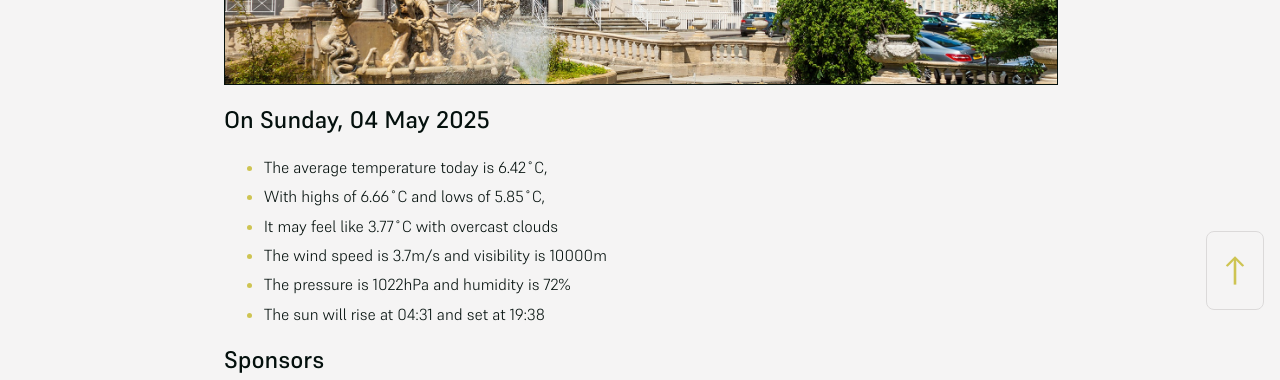
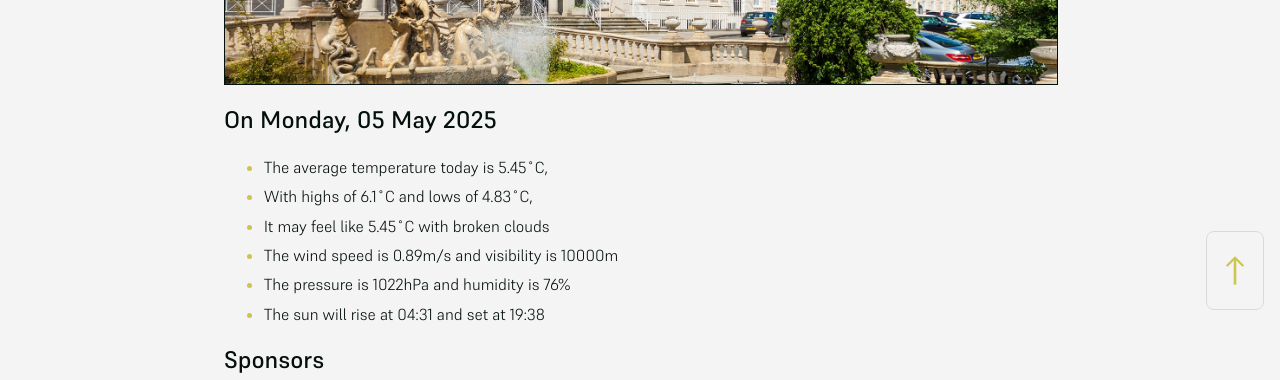
Before and after one commit to mat-0/cheltenham-open-data, a Jekyll site: the page built from index.md, in a window 1280 px wide. Shown: the part 574-954 px from the top of the page. Built offline with Jekyll 4.4.1, drawn with Linux system fonts in a browser that asks for light colours.

Commit message:
Updated 2025-05-05 01:24:34

```diff
--- a/index.md
+++ b/index.md
@@ -8,13 +8,13 @@ seo: Menu
 ![Logo](/images/logo.jpg){:width="832px"}
 
 <!-- weather_marker starts -->
-## On Sunday, 04 May 2025
+## On Monday, 05 May 2025
 
-- The average temperature today is 6.42˚C,
-- With highs of 6.66˚C and lows of 5.85˚C,
-- It may feel like 3.77˚C with overcast clouds
-- The wind speed is 3.7m/s and visibility is 10000m
-- The pressure is 1022hPa and humidity is 72%
+- The average temperature today is 5.45˚C,
+- With highs of 6.1˚C and lows of 4.83˚C,
+- It may feel like 5.45˚C with broken clouds
+- The wind speed is 0.89m/s and visibility is 10000m
+- The pressure is 1022hPa and humidity is 76%
 - The sun will rise at 04:31 and set at 19:38
 
 <!-- weather_marker ends -->
```
Also changed, not shown: _data/flood.json (+5 -69 lines), _pages/fix-my-street.md (+1 -1 lines), _pages/news.md (+5 -5 lines), _pages/terrorism.md (+1 -1 lines).
